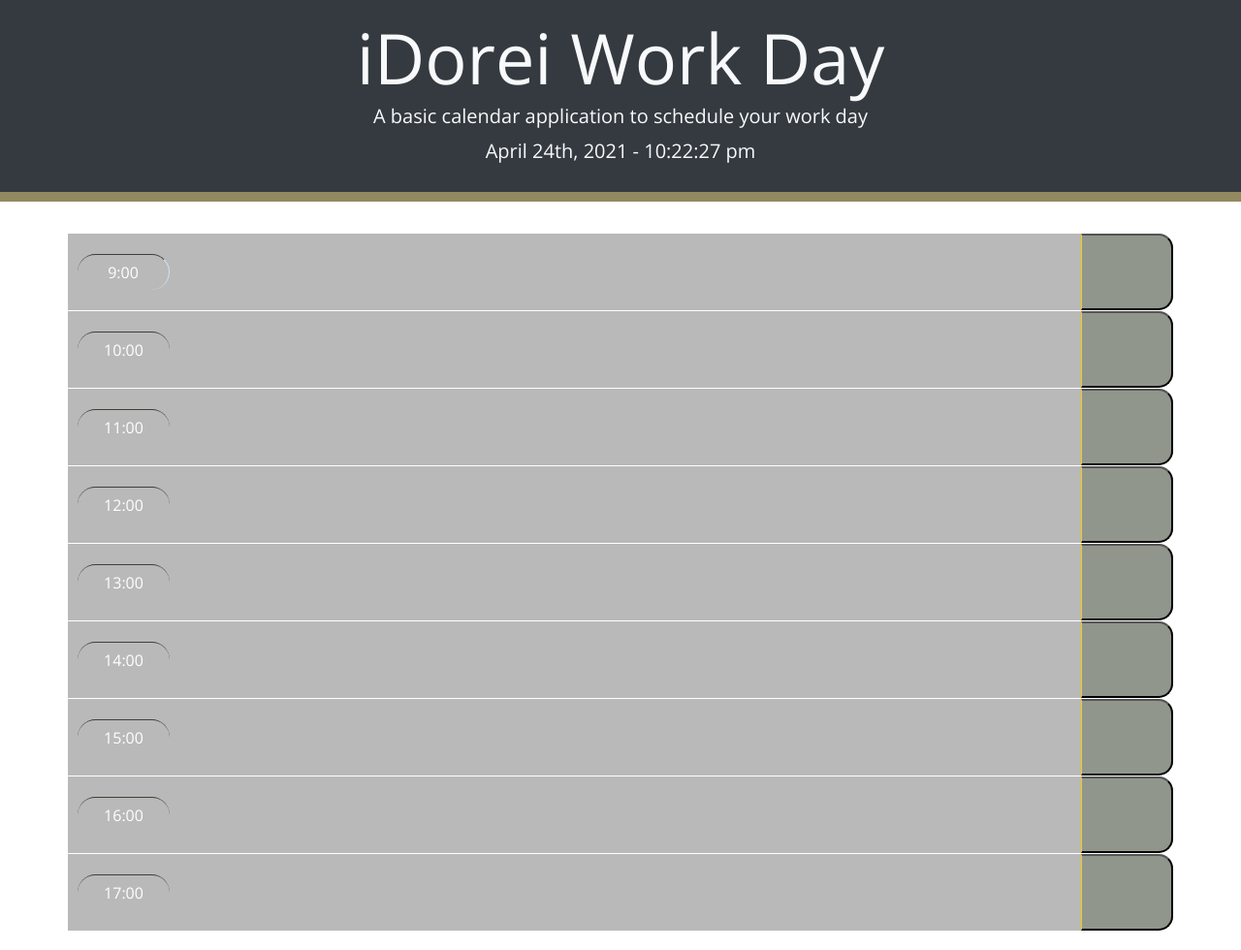
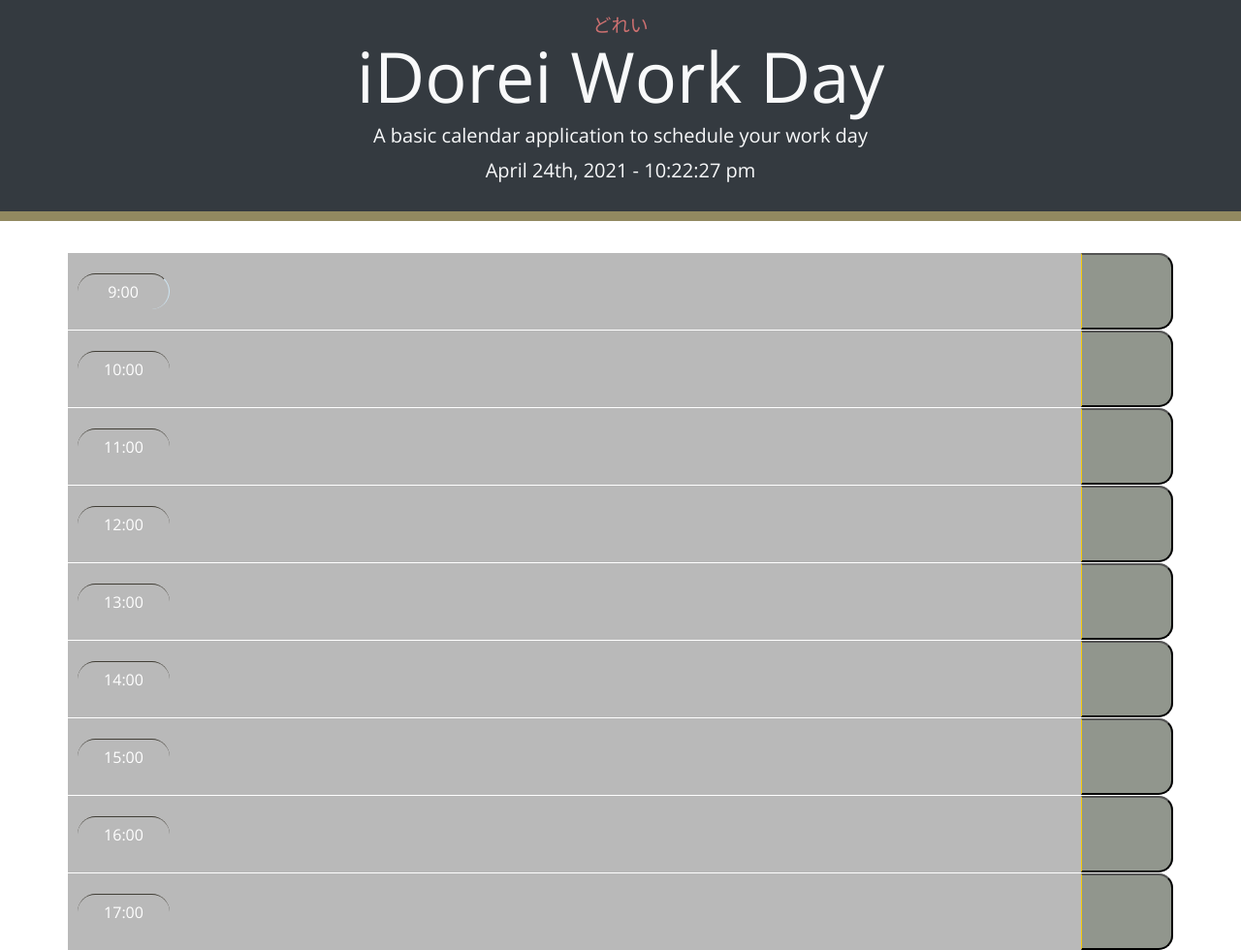
Before and after one commit to nellirism/iDorei, a plain HTML site: page index.html in a window 1280 px wide. Shown: the whole page at 97% size. Drawn offline with nearby package versions, Linux system fonts and the light colour scheme; a web font is replaced by a local one.

Commit message:
add logo on the header

```diff
--- a/develop/style.css
+++ b/develop/style.css
@@ -3,6 +3,11 @@ body {
     font-size: 16px;
     line-height: 1;
   }
+
+.dorei {
+    font-size: larger;
+    color: rgb(204, 112, 112);
+}
 
   textarea{
     background: transparent;
--- a/index.html
+++ b/index.html
@@ -14,6 +14,7 @@
 
   <body>
     <header class="jumbotron col-lg-12 bg-dark text-light sticky-top d-flex flex-column p-4 p-lg-3">
+      <span class="dorei">どれい</span>
       <h1 class="display-3">iDorei Work Day</h1>
       <p class="lead">A basic calendar application to schedule your work day</p>
       <p id="currentDay" class="lead"></p>
```
